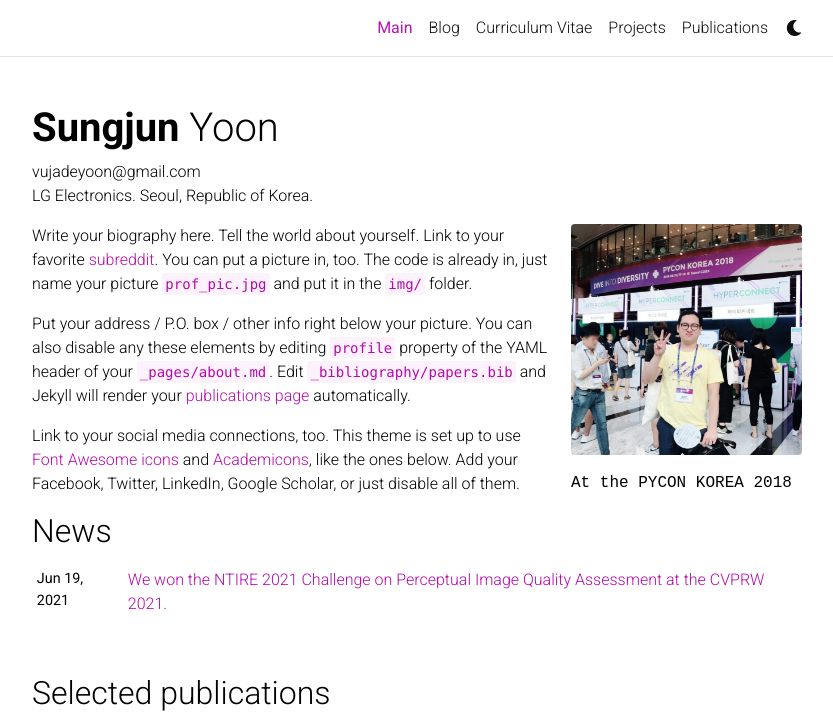
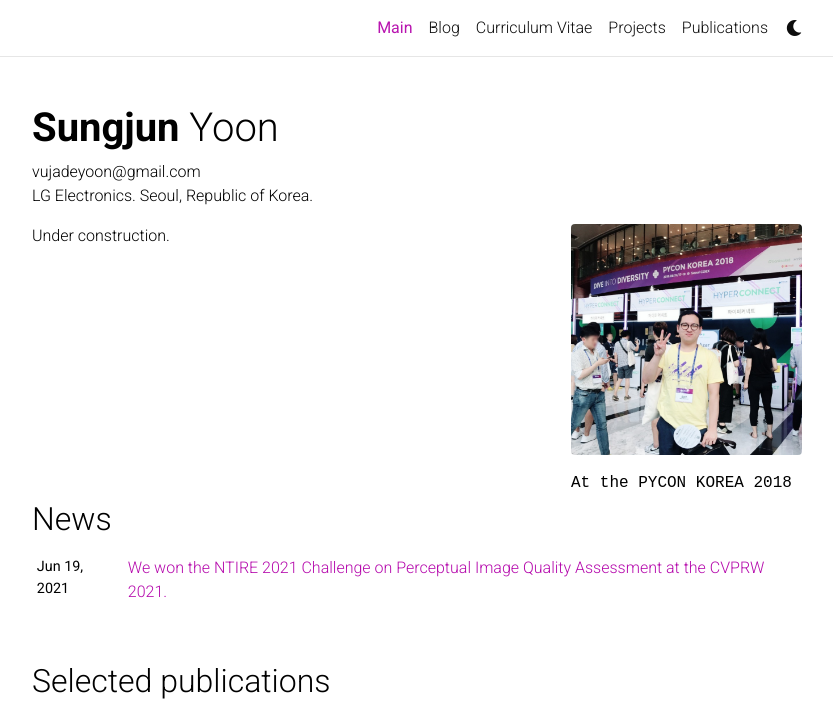
Before and after one commit to vujadeyoon/vujadeyoon.github.io, a Jekyll site: the page built from _pages/about.md, in a window 1280 px wide and 1013 px high, cut to the strip 0-712 px from the top of the window. Shown: the whole strip, without its empty margins (223-1056 px from the left). Built offline with Jekyll 4.4.1, drawn with Linux system fonts in a browser that asks for light colours; full-size pictures stand in for the smaller copies a plugin makes; comment, search, counter and statistics services are not loaded; a style sheet for code colours, icons or effects is not loaded.

Commit message:
220120q: update about.md.

```diff
--- a/_pages/about.md
+++ b/_pages/about.md
@@ -15,8 +15,4 @@
 social: true  # includes social icons at the bottom of the page
 ---
 
-Write your biography here. Tell the world about yourself. Link to your favorite [subreddit](http://reddit.com). You can put a picture in, too. The code is already in, just name your picture `prof_pic.jpg` and put it in the `img/` folder.
-
-Put your address / P.O. box / other info right below your picture. You can also disable any these elements by editing `profile` property of the YAML header of your `_pages/about.md`. Edit `_bibliography/papers.bib` and Jekyll will render your [publications page](/al-folio/publications/) automatically.
-
-Link to your social media connections, too. This theme is set up to use [Font Awesome icons](http://fortawesome.github.io/Font-Awesome/) and [Academicons](https://jpswalsh.github.io/academicons/), like the ones below. Add your Facebook, Twitter, LinkedIn, Google Scholar, or just disable all of them.
+Under construction.
```
